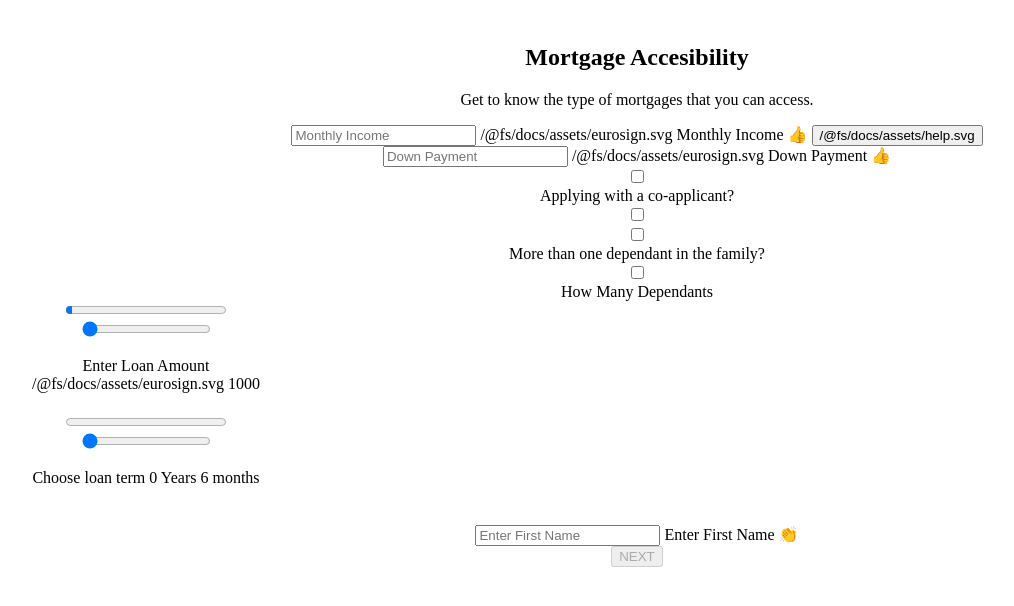
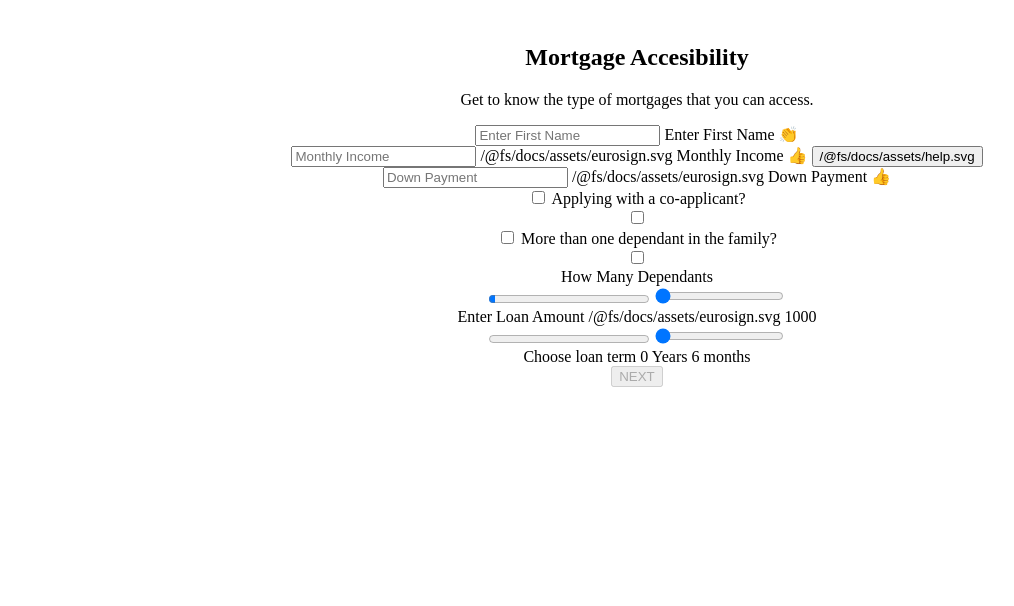
Before and after one commit to BMscis/sveltetemplates, a Svelte app: page / in a window 1280 px wide. Shown: the top 606 px of the page, without its empty margins (3-1017 px from the left). Built offline with nearby package versions, Linux system fonts and the light colour scheme; the HTML template or start-up script is replaced by a standard one.

Commit message:
css changes

```diff
--- a/src/App.svelte
+++ b/src/App.svelte
@@ -14,7 +14,7 @@
 	let isFormReady;
 	let pointer;
 	let buttonPointer;
-	let helpDialog = false
+	let helpDialog = false;
 	const pointerRotation = writable(0);
 	accumulator.subscribe((value) => {
 		isFormReady = !get(accumulator).find(
@@ -48,9 +48,19 @@
 <svelte:window />
 <main>
 	<div class="formcontainer">
+		<div class="head">
 			<h2>Mortgage Accesibility</h2>
 			<p>Get to know the type of mortgages that you can access.</p>
-		<slot name="input-slot" />
+		</div>
+		<div class="inner-form">
+			<InputText
+				inputName="firstname"
+				inputId="firstname"
+				inputPlaceholder="Enter First Name"
+				isRequired="true"
+				emoji="👏"
+			/>
+			<div class="empty-input" />
 			<InputNumber
 				slot="input-slot"
 				inputPlaceholder="Monthly Income"
@@ -60,19 +70,26 @@
 				levelRange="900"
 				sign={euro}
 				emoji="👍"
-			hasHelp = true
+				hasHelp="true"
 			>
 				<PopDialog
-				isExtra=true
+					isExtra="true"
 					slot="extra-dialog"
 					popupHeading={"Down Payment"}
-				popupText={"This is the Downpayment slot"}
+					popupText={"This is the Monthly Income slot"}
 					visibility={helpDialog}
 				>
-				<button on:click={() => {helpDialog = !helpDialog}} slot="user-button" class="navbutton">OK</button>
 				</PopDialog>
-			<button on:click={() => {helpDialog = !helpDialog}} slot=container-help-slot class="outline-help-slot helper-button">{@html help}</button>
+				<button
+					on:click={() => {
+						helpDialog = !helpDialog;
+						console.log("help");
+					}}
+					slot="container-help-slot"
+					class="outline-help-slot helper-button">{@html help}</button
+				>
 			</InputNumber>
+			<div class="empty-input" />
 			<InputNumber
 				slot="input-slot"
 				inputPlaceholder="Down Payment"
@@ -83,6 +100,7 @@
 				sign={euro}
 				emoji="👍"
 			/>
+			<div class="empty-input" />
 			<InputCheckbox
 				slot="input-slot"
 				inputValue=""
@@ -120,13 +138,6 @@
 				isTimeBound="true"
 				isRequired="true"
 			/>
-		<InputText
-			inputName="firstname"
-			inputId="firstname"
-			inputPlaceholder="Enter First Name"
-			isRequired="true"
-			emoji="👏"
-		/>
 			<button
 				bind:this={buttonPointer}
 				disabled={!isFormReady}
@@ -134,6 +145,7 @@
 			>
 				NEXT
 			</button>
+		</div>
 	</div>
 </main>
 
--- a/src/InputCheckbox.svelte
+++ b/src/InputCheckbox.svelte
@@ -18,7 +18,7 @@
         isRequired,
         expandMore(extracheckboxfocus)
     );
-    if(isRequired === true ||  isRequired === "true"){
+    if (isRequired === true || isRequired === "true") {
         const derivedClass = derived(validity, ($validity, set) => {
             set($validity);
         });
@@ -48,7 +48,7 @@
             bind:value={extracheckboxfocus}
             isinputok={$validity.valid}
         />
-        <div class="checkbox-text">{checkboxtext}</div>
+        <label for={inputName} class="checkbox-text">{checkboxtext}</label>
     </div>
     <div
         slot="extra-input-slot"
--- a/src/InputRange.svelte
+++ b/src/InputRange.svelte
@@ -30,7 +30,7 @@
     })
     }
 </script>
-
+<div class="range-pocket">
 <InputContainer>
     <div slot="input-slot" class="input-range-container">
         <progress value={inputValue} min={inputMin} max={inputMax} />
@@ -55,12 +55,7 @@
         {/if}
     </div>
 </InputContainer>
+</div>
+<style>
 
-<style>
-    .input-range-container {
-        margin: 0;
-        padding: 0;
-        width: 250px;
-        height: 56px;
-    }
 </style>
--- a/src/InputText.svelte
+++ b/src/InputText.svelte
@@ -45,7 +45,6 @@
         isinputok={$validity.valid}
     >
     <PopDialog popupHeading={helpTextHeading} popupText={helpText} visibility={false} >
-        <button slot="user-button"></button>
     </PopDialog>
     <PopDialog popupText={$validity.message != undefined ? $validity.message : "cool"} slot="outline-dialog-slot" />
     <span class="outline-text-slot" slot="outline-text-slot">{inputPlaceholder}</span>
--- a/src/PopDialog.svelte
+++ b/src/PopDialog.svelte
@@ -1,14 +1,7 @@
 <script>
-    export let popupHeading = "";
     export let popupText = "";
     export let visibility = false;
     export let isExtra = false;
     export let isSide = false;
 </script>
-
-<dialog class="tooltip" class:visible={visibility === "true" || visibility === true} class:side={isSide === "true"} class:extra={isExtra === "true"}>
-    <h3>{popupHeading}</h3>
-    <hr />
-    <dialog class="top">{popupText}</dialog>
-    <slot name="user-button" />
-</dialog>
+<dialog class="top" class:visible={visibility === "true" || visibility === true} class:side={isSide === "true"} class:extra={isExtra === "true"}>{popupText}</dialog>
```
Also changed, not shown: 4 other files (tests, documents, lock files or other folders). Lines whose indentation alone changed are shown as unchanged.
